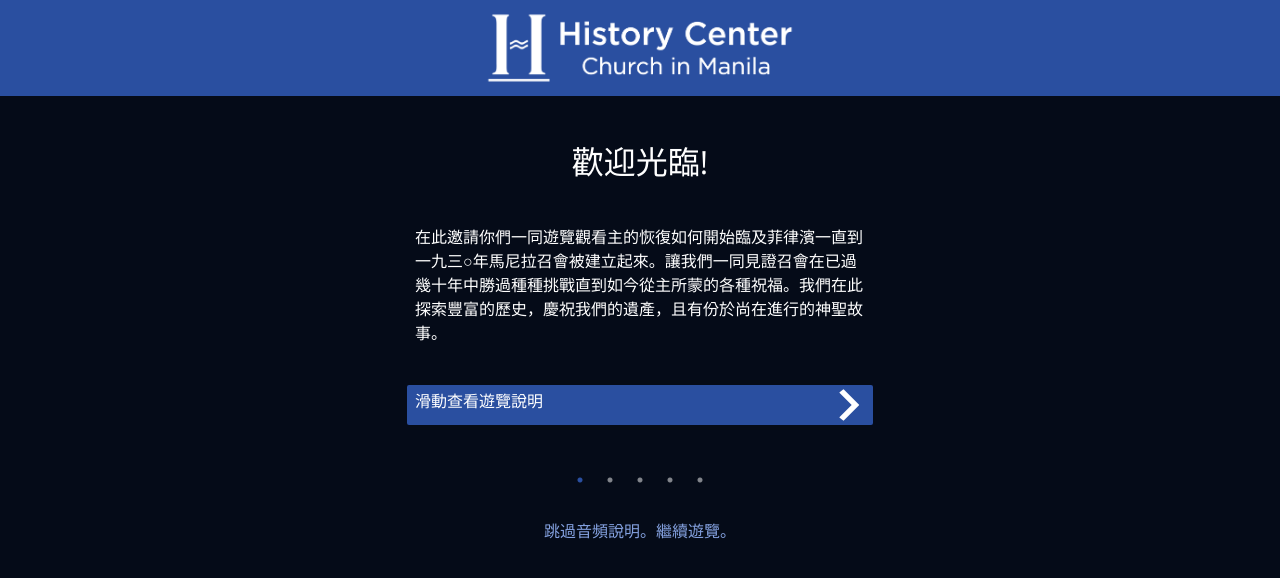
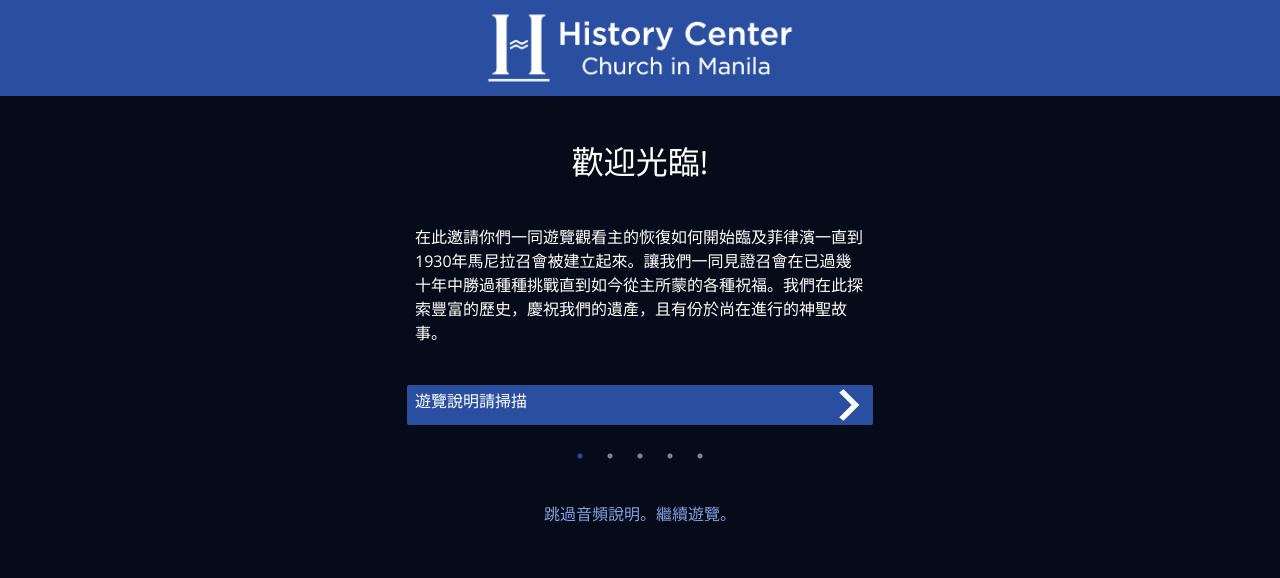
Before and after one commit to churchinmanila/zh, a Jekyll site: the page built from welcome/welcome.md, in a window 1280 px wide. Shown: the top 578 px of the page. Built offline with Jekyll 4.4.1, drawn with Linux system fonts in a browser that asks for light colours.

Commit message:
updated date references

```diff
--- a/_config.yml
+++ b/_config.yml
@@ -26,4 +26,4 @@
 markdown: kramdown
 
 # Version settings (version number below is used for cache busting CSS and JS)
-version_number: 1.0.0.1
+version_number: 1.0.0.2
--- a/_layouts/welcome.html
+++ b/_layouts/welcome.html
@@ -18,10 +18,10 @@
 						<h1 class="centered">歡迎光臨!</h1>
 						<br>
 						<!-- <p>We invite you on a journey through time to discover how the Lord’s recovery reached the Philippine shores, leading to the birth of the Church in Manila in the 1930s. Witness the remarkable blessings of the church as it overcame challenges over the decades, right up to the present day. Explore our rich history, celebrate our heritage, and be part of the ongoing divine story.</p> -->
-						<p>在此邀請你們一同遊覽觀看主的恢復如何開始臨及菲律濱一直到一九三○年馬尼拉召會被建立起來。讓我們一同見證召會在已過幾十年中勝過種種挑戰直到如今從主所蒙的各種祝福。我們在此探索豐富的歷史，慶祝我們的遺產，且有份於尚在進行的神聖故事。</p>
+						<p>在此邀請你們一同遊覽觀看主的恢復如何開始臨及菲律濱一直到1930年馬尼拉召會被建立起來。讓我們一同見證召會在已過幾十年中勝過種種挑戰直到如今從主所蒙的各種祝福。我們在此探索豐富的歷史，慶祝我們的遺產，且有份於尚在進行的神聖故事。</p>
 						<br>
 						<!-- <div class="prompt slick-slide-to-next">Swipe for tour instructions -->
-						<div class="prompt slick-slide-to-next">滑動查看遊覽說明
+						<div class="prompt slick-slide-to-next">遊覽說明請掃描
 							<span class="button-forward">
 	      					<img src="{{ site.baseurl }}/assets/img/icons/button_forward.png"/>
 	    				</span>
```
Also changed, not shown: other parts of _layouts/welcome.html (+2 -2 lines), stops/18.md (+1 -1 lines), stops/33.md (+3 -3 lines).
